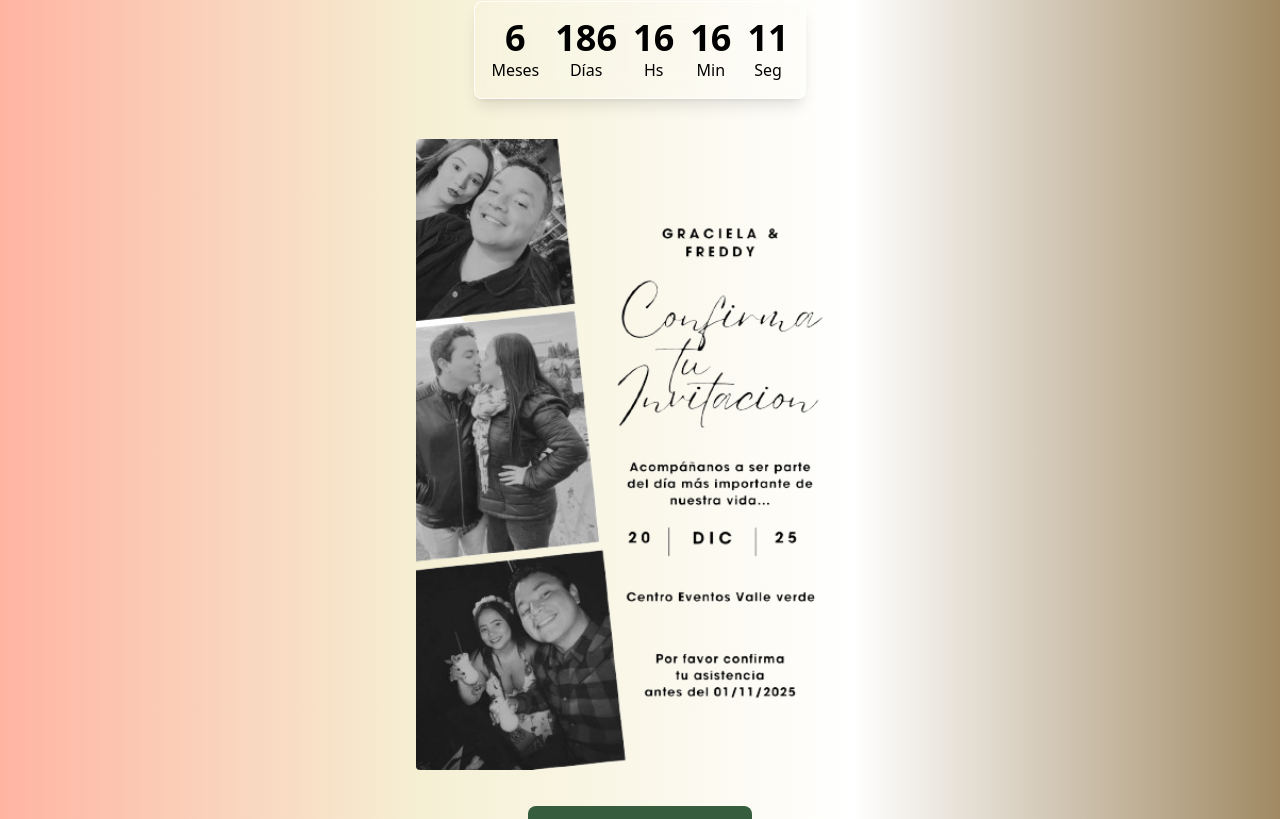
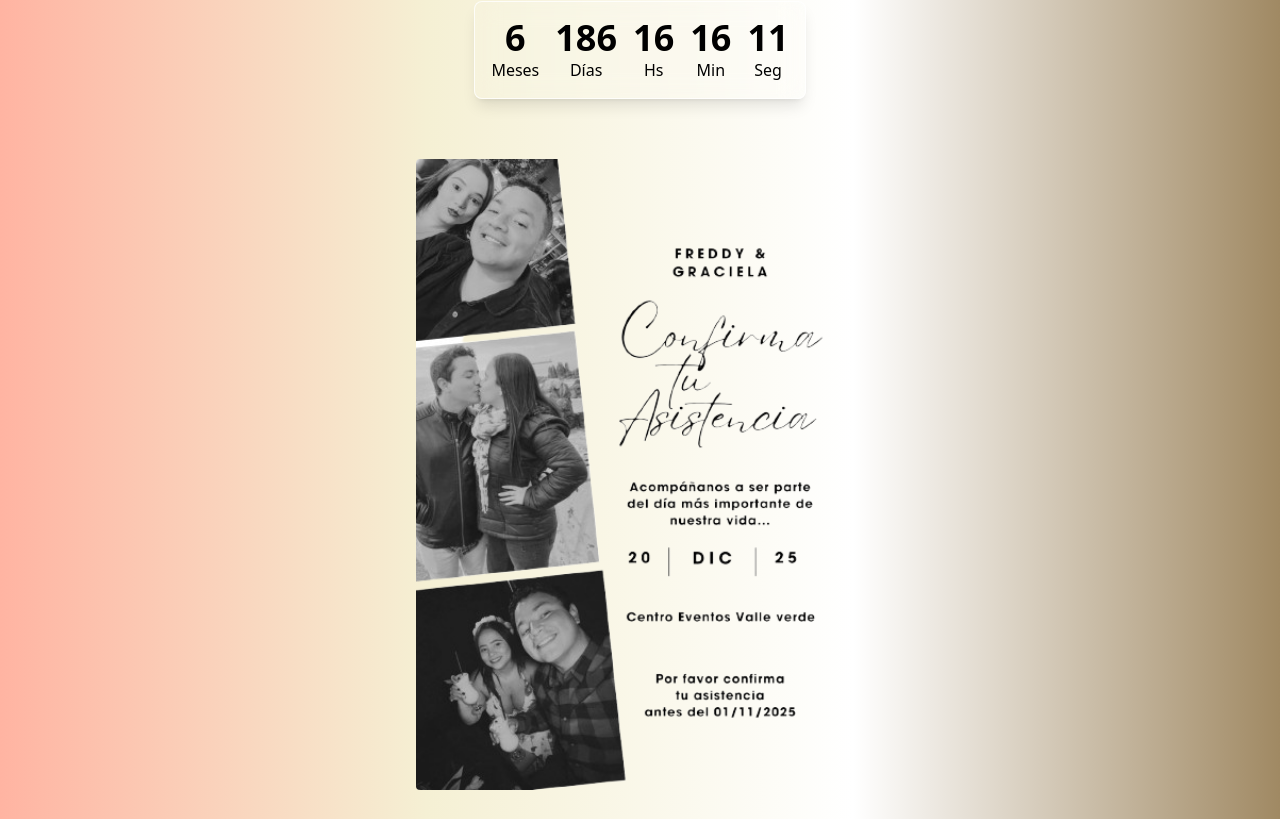
Before and after one commit to Dev-FrddySign/Wedding, a React (Vite) app: page /invitacion in a window 1280 px wide. Shown: the part 1581-2400 px from the top of the page. Built offline with nearby package versions, Linux system fonts and the light colour scheme; a web font is replaced by a local one.

Commit message:
seguimos con los cambios comenzamos....vamos

```diff
--- a/src/pages/Invitacion/InvitacionPag.jsx
+++ b/src/pages/Invitacion/InvitacionPag.jsx
@@ -4,7 +4,7 @@ import ScrollReveal from 'scrollreveal';
 import Countdown from '../../component/Countdown/Countdown';
 import './StyleInvitacion.css';
 
-import confirmacion from '../../assets/img/prueba/Invitación_de_boda_con_fotos_minimalista_y_moderna__1_-removebg-preview.png'
+import confirmacion from '../../assets/img/prueba/Invitación_de_boda_con_fotos_minimalista_y_moderna-removebg-preview.png'
 
 import { ParallaxScrollDemo } from '../../component/ParallaxScroll/ParallaxScrollDemo';
 
@@ -120,7 +120,7 @@ const InvitacionPag = () => {
             <img
                 src={confirmacion}
                 alt="img"
-                className="w-full rounded mt-4 mb-4 max-w-md mt-10 mb-15"
+                className="w-full rounded mt-4 mb-4 max-w-md mt-15 mb-15"
             />
 
             {/* <p className="font6 text-black text-lg font-bold drop-shadow mb-10 mt-6">
```
Also changed, not shown: src/assets/img/prueba/Invitación_de_boda_con_fotos_minimalista_y_moderna-removebg-preview.png (added), src/assets/img/prueba/Invitación_de_boda_con_fotos_minimalista_y_moderna__1_-removebg-preview.png (deleted).
